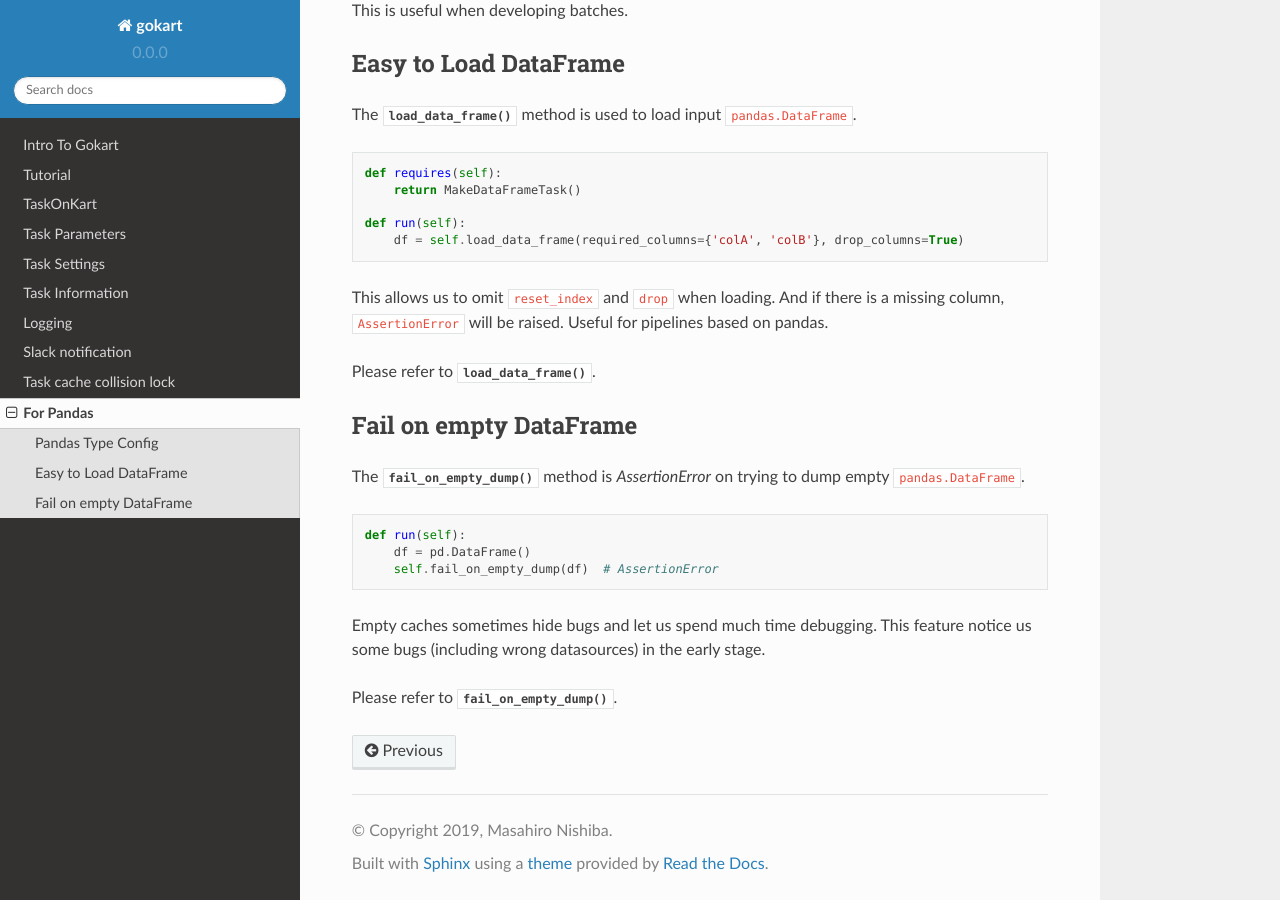
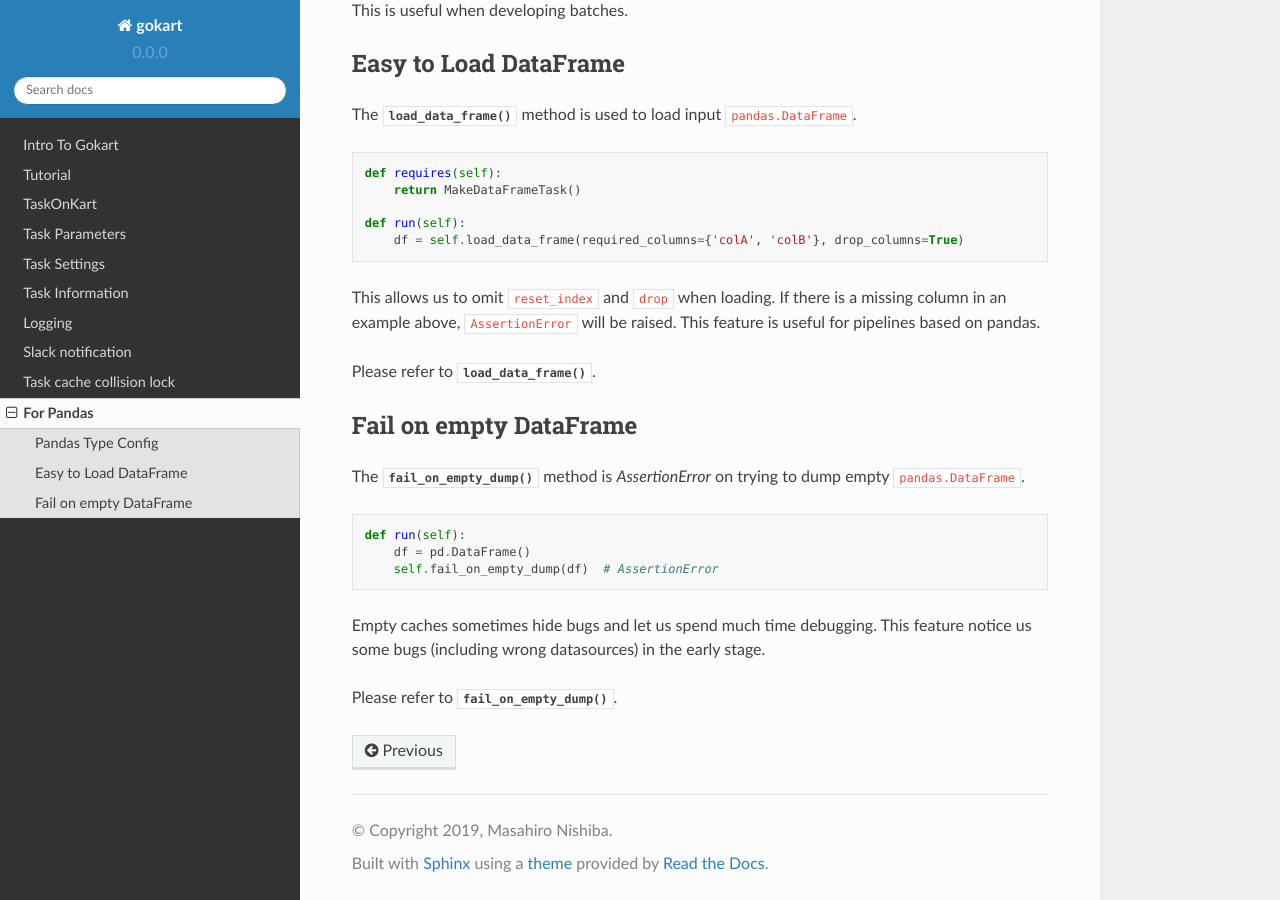
Before and after one commit to m3dev/gokart, a Sphinx documentation site: the page built from docs/for_pandas.rst, in a window 1280 px wide and 900 px high, scrolled down 730 px. Built offline with Sphinx 7.4.7 and the Read the Docs theme 2.0.0, drawn with Linux system fonts in a browser that asks for light colours; pages that are not in the unit, such as notebooks, are missing from menus; the version number is read from the project's files by our own code.

Commit message:
Update docs/for_pandas.rst
Co-authored-by: hirosassa <hiro.sassa@gmail.com>

```diff
--- a/docs/for_pandas.rst
+++ b/docs/for_pandas.rst
@@ -48,7 +48,7 @@ The :func:`~gokart.task.TaskOnKart.load_data_frame` method is used to load input
     def run(self):
         df = self.load_data_frame(required_columns={'colA', 'colB'}, drop_columns=True)
 
-This allows us to omit ``reset_index`` and ``drop`` when loading. And if there is a missing column, ``AssertionError`` will be raised. Useful for pipelines based on pandas.
+This allows us to omit ``reset_index`` and ``drop`` when loading. If there is a missing column in an example above, ``AssertionError`` will be raised. This feature is useful for pipelines based on pandas.
 
 Please refer to :func:`~gokart.task.TaskOnKart.load_data_frame`.
 
```
